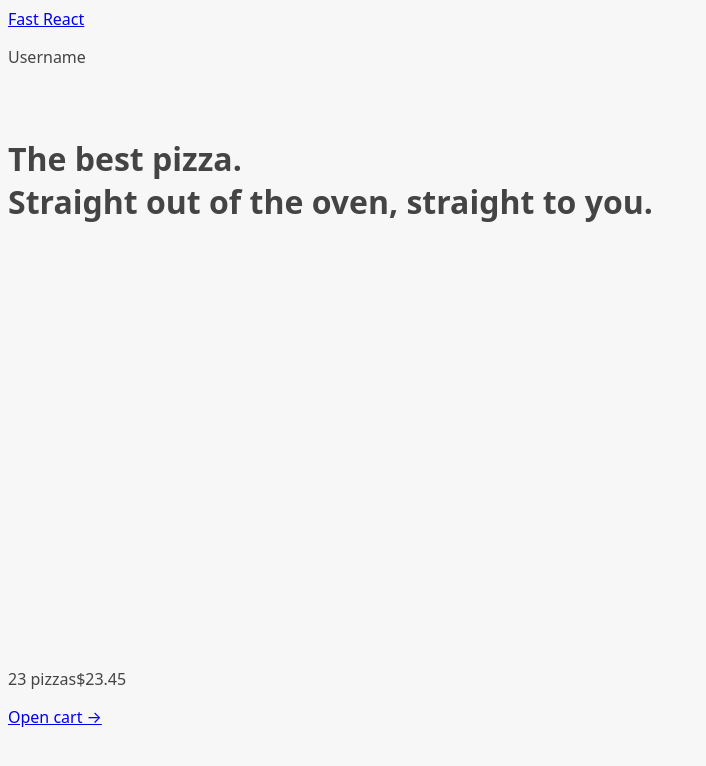
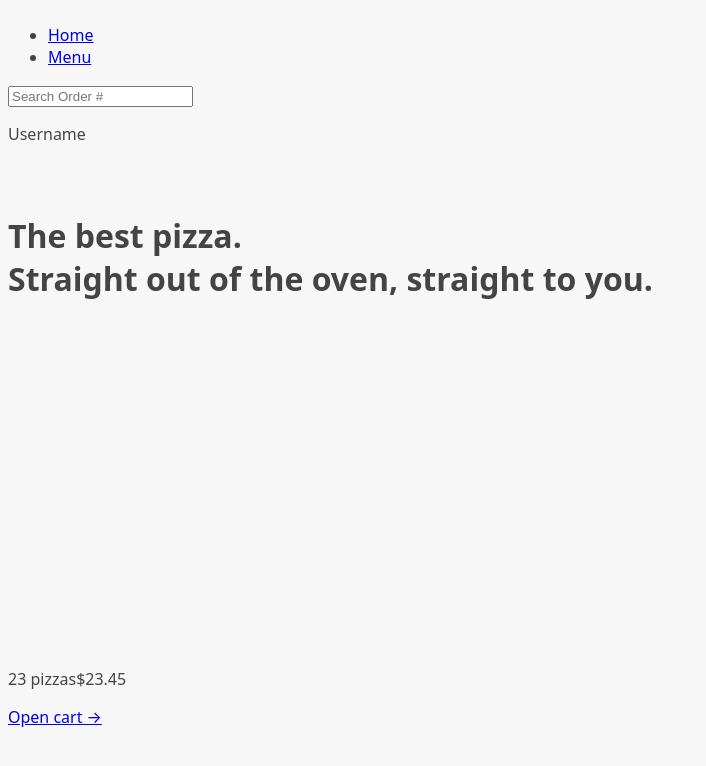
Before and after one commit to p-kordana/project-one, a React (Vite) app: page / in a window 1280 px wide. Shown: the top 766 px of the page, without its empty margins (0-706 px from the left). Built offline with nearby package versions, Linux system fonts and the light colour scheme.

Commit message:
add order loader, order search, and error component

```diff
--- a/src/App.jsx
+++ b/src/App.jsx
@@ -3,12 +3,14 @@ import Home from "./ui/Home";
 import Menu, { loader as menuLoader } from "./features/menu/Menu";
 import Cart from "./features/cart/Cart";
 import CreateOrder from "./features/order/CreateOrder";
-import Order from "./features/order/Order";
+import Order, { loader as orderLoader } from "./features/order/Order";
 import AppLayout from "./ui/AppLayout";
+import Error from "./ui/Error";
 
 const router = createBrowserRouter([
   {
     element: <AppLayout />,
+    errorElement: <Error />,
     children: [
       {
         path: "/",
@@ -18,6 +20,7 @@ const router = createBrowserRouter([
         path: "/menu",
         element: <Menu />,
         loader: menuLoader,
+        errorElement: <Error />,
       },
       {
         path: "/cart",
@@ -30,6 +33,8 @@ const router = createBrowserRouter([
       {
         path: "/order/:orderId",
         element: <Order />,
+        loader: orderLoader,
+        errorElement: <Error />,
       },
     ],
   },
--- a/src/features/order/Order.jsx
+++ b/src/features/order/Order.jsx
@@ -5,44 +5,12 @@ import {
   formatCurrency,
   formatDate,
 } from "../../utils/helpers";
-
-const order = {
-  id: "ABCDEF",
-  customer: "Jonas",
-  phone: "123456789",
-  address: "Arroios, Lisbon , Portugal",
-  priority: true,
-  estimatedDelivery: "2027-04-25T10:00:00",
-  cart: [
-    {
-      pizzaId: 7,
-      name: "Napoli",
-      quantity: 3,
-      unitPrice: 16,
-      totalPrice: 48,
-    },
-    {
-      pizzaId: 5,
-      name: "Diavola",
-      quantity: 2,
-      unitPrice: 16,
-      totalPrice: 32,
-    },
-    {
-      pizzaId: 3,
-      name: "Romana",
-      quantity: 1,
-      unitPrice: 15,
-      totalPrice: 15,
-    },
-  ],
-  position: "-9.000,38.000",
-  orderPrice: 95,
-  priorityPrice: 19,
-};
+import { getOrder } from "../../services/apiRestaurant";
+import { useLoaderData } from "react-router-dom";
 
 function Order() {
   // Everyone can search for all orders, so for privacy reasons we're gonna gonna exclude names or address, these are only for the restaurant staff
+  const order = useLoaderData();
   const {
     id,
     status,
@@ -83,4 +51,9 @@ function Order() {
   );
 }
 
+export async function loader({ params }) {
+  const menu = await getOrder(params.orderId);
+  return menu;
+}
+
 export default Order;
--- /dev/null
+++ b/src/features/order/OrderSearch.jsx
@@ -0,0 +1,26 @@
+import { useState } from "react";
+import { useNavigate } from "react-router-dom";
+
+function OrderSearch() {
+  const [query, setQuery] = useState("");
+  const navigate = useNavigate();
+
+  function handleSubmit(e) {
+    e.preventDefault();
+    if (!query) return;
+    navigate(`order/${query}`);
+    setQuery("");
+  }
+
+  return (
+    <form onSubmit={handleSubmit}>
+      <input
+        placeholder="Search Order #"
+        value={query}
+        onChange={(e) => setQuery(e.target.value)}
+      ></input>
+    </form>
+  );
+}
+
+export default OrderSearch;
--- a/src/ui/Error.jsx
+++ b/src/ui/Error.jsx
@@ -1,12 +1,15 @@
-import { useNavigate } from 'react-router-dom';
+import { useNavigate, useRouteError } from "react-router-dom";
 
 function NotFound() {
   const navigate = useNavigate();
 
+  const error = useRouteError();
+  console.log(error);
+
   return (
     <div>
       <h1>Something went wrong 😢</h1>
-      <p>%MESSAGE%</p>
+      <p>{error.data || error.message}</p>
       <button onClick={() => navigate(-1)}>&larr; Go back</button>
     </div>
   );
--- a/src/ui/Header.jsx
+++ b/src/ui/Header.jsx
@@ -1,9 +1,18 @@
 import { Link } from "react-router-dom";
+import OrderSearch from "../features/order/OrderSearch";
 
 function Header() {
   return (
     <header>
-      <Link to={"/"}> Fast React</Link>
+      <ul>
+        <li>
+          <Link to={"/"}>Home</Link>
+        </li>
+        <li>
+          <Link to={"/menu"}>Menu</Link>
+        </li>
+      </ul>
+      <OrderSearch />
       <p>Username</p>
     </header>
   );
```
